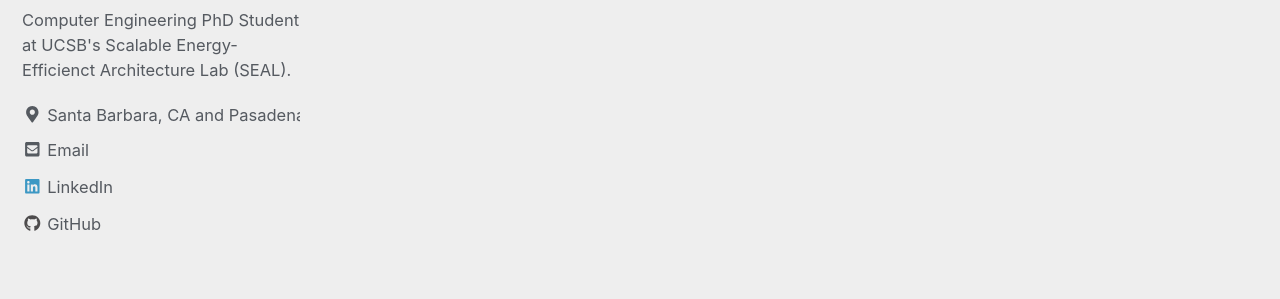
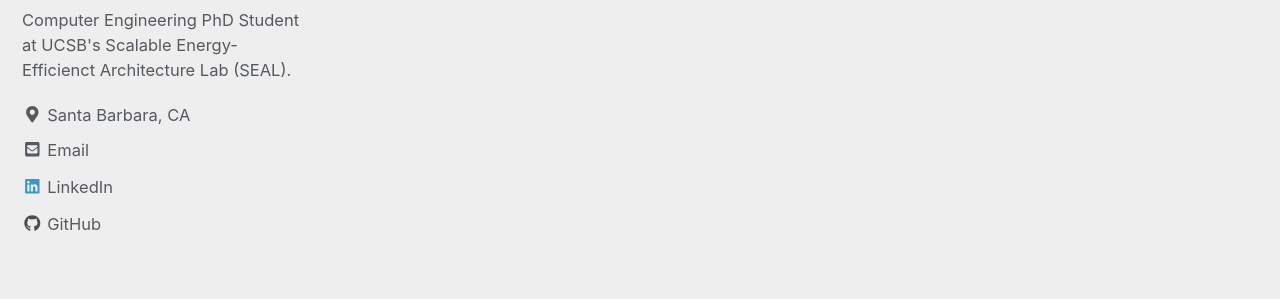
Before and after one commit to dylanstow/dylanstow.github.io, a Jekyll site: the page built from index.html, in a window 1280 px wide. Shown: the part 292-591 px from the top of the page. Built offline with Jekyll 4.4.1, drawn with Linux system fonts in a browser that asks for light colours; nearby versions of some CDN libraries; the list of posts is cut into pages by our own code.

Commit message:
Changed address to remove Pasadena

```diff
--- a/_config.yml
+++ b/_config.yml
@@ -87,7 +87,7 @@ author:
   name             : "Dylan Stow"
   avatar           : "/assets/images/DylanProfile.jpg"
   bio              : "Computer Engineering PhD Student at UCSB's Scalable Energy-Efficienct Architecture Lab (SEAL)."
-  location         : "Santa Barbara, CA and Pasadena, CA"
+  location         : "Santa Barbara, CA"
   email            : "dstow@ucsb.edu"
   uri              :
   home             : # null (default), "absolute or relative url to link to author home"
```
